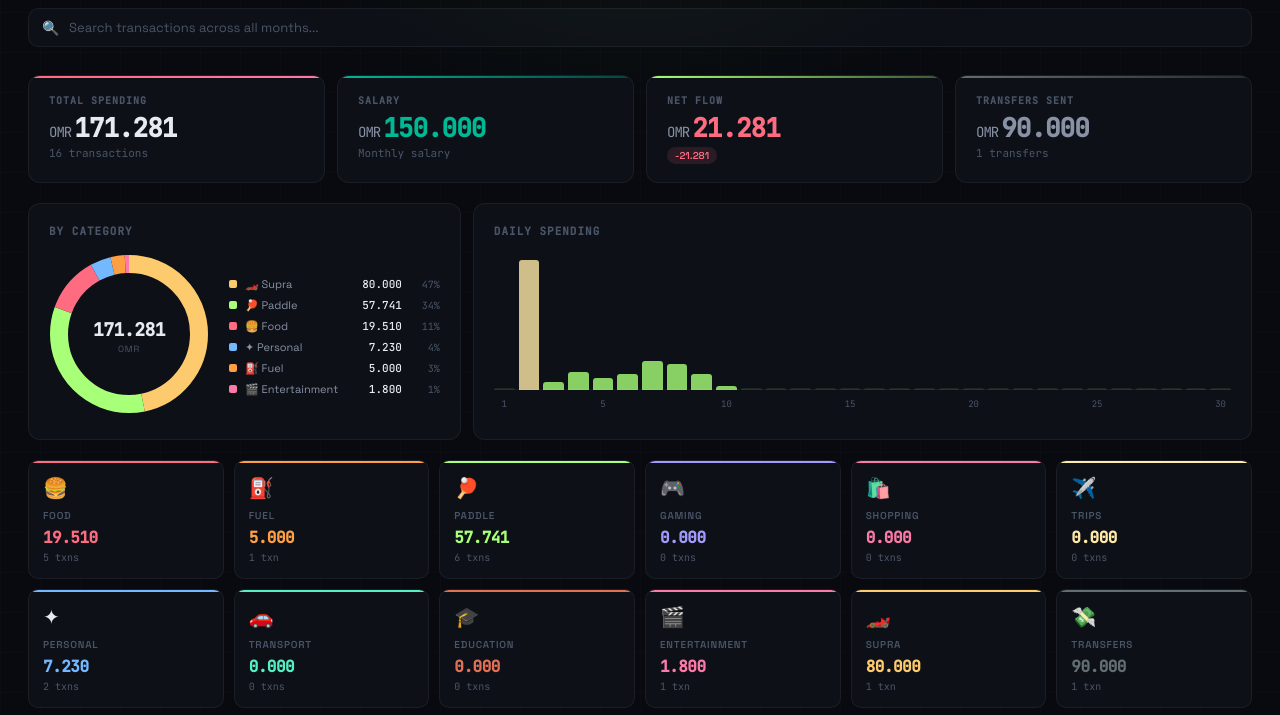
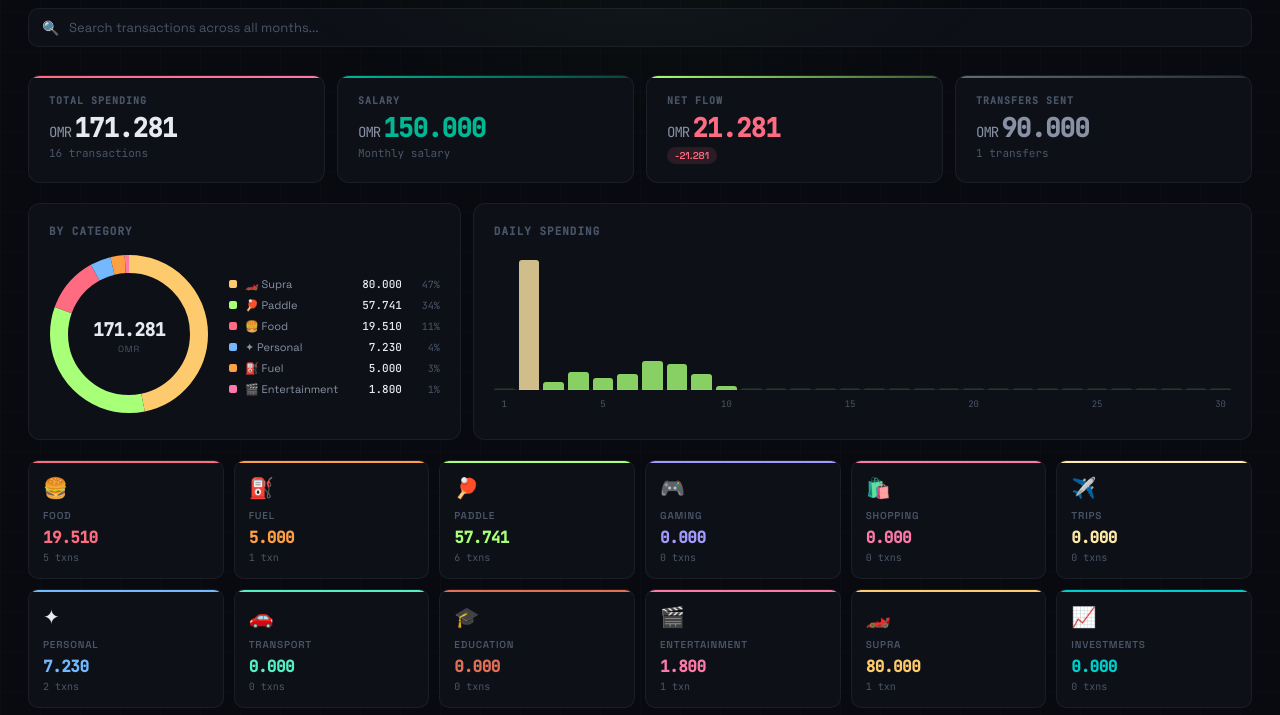
Before and after one commit to lawatiali234/ali-tracker, a website: page index.html in a window 1280 px wide. Shown: the part 68-783 px from the top of the page. Drawn offline with Linux system fonts and the light colour scheme.

Commit message:
Update index.html

```diff
--- a/index.html
+++ b/index.html
@@ -539,6 +539,7 @@ main {
 .chip[data-f=education].on { background: #e17055; color: #fff; }
 .chip[data-f=entertainment].on { background: #fd79a8; color: #fff; }
 .chip[data-f=supra].on { background: #fdcb6e; color: #080a0f; }
+.chip[data-f=investments].on { background: #00cec9; color: #080a0f; }
 
 .tx-list { display: flex; flex-direction: column; }
 .tx-row {
@@ -1169,7 +1170,8 @@ const CATS = {
   transport: { l:'Transport', i:'🚗', c:'#55efc4' },
   transfers: { l:'Transfers', i:'💸', c:'#636e72' },
   education: { l:'Education', i:'🎓', c:'#e17055' },
-  supra:     { l:'Supra',     i:'🏎️', c:'#fdcb6e' },
+  supra:        { l:'Supra',       i:'🏎️', c:'#fdcb6e' },
+  investments:  { l:'Investments', i:'📈', c:'#00cec9' },
   entertainment: { l:'Entertainment', i:'🎬', c:'#fd79a8' },
 };
 
@@ -2197,7 +2199,7 @@ function renderDashboard() {
   </div>`;
 
   // CATEGORY CARDS (exclude transfers)
-  const catOrder = ['food','fuel','paddle','gaming','shopping','trips','personal','transport','education','entertainment','supra','transfers'];
+  const catOrder = ['food','fuel','paddle','gaming','shopping','trips','personal','transport','education','entertainment','supra','investments','transfers'];
   html += '<div class="cat-grid">';
   catOrder.forEach(k => {
     const v = CATS[k];
@@ -2285,7 +2287,7 @@ function renderDashboard() {
   filtered = filtered.filter(t => activeFilter === 'all' || t.cat === activeFilter);
   const sorted = [...filtered].sort((a,b) => new Date(b.date) - new Date(a.date));
 
-  const chips = ['all','food','fuel','paddle','gaming','shopping','trips','personal','transport','education','entertainment','supra','transfers'];
+  const chips = ['all','food','fuel','paddle','gaming','shopping','trips','personal','transport','education','entertainment','supra','investments','transfers'];
   html += `
   <div class="tx-section">
     <div class="tx-header">
@@ -2711,6 +2713,7 @@ if (location.hostname !== 'localhost' && location.protocol !== 'file:') {
         <option value="education">🎓 Education</option>
         <option value="entertainment">🎬 Entertainment</option>
         <option value="supra">🏎️ Supra</option>
+        <option value="investments">📈 Investments</option>
       </select>
     </div>
     <div class="modal-footer">
@@ -2753,6 +2756,7 @@ if (location.hostname !== 'localhost' && location.protocol !== 'file:') {
         <option value="education">🎓 Education</option>
         <option value="entertainment">🎬 Entertainment</option>
         <option value="supra">🏎️ Supra</option>
+        <option value="investments">📈 Investments</option>
       </select>
     </div>
     <div class="modal-footer">
```
